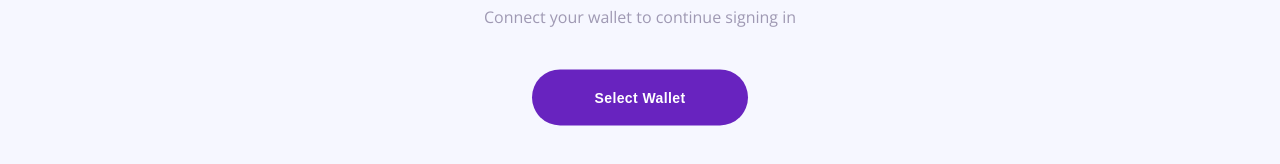
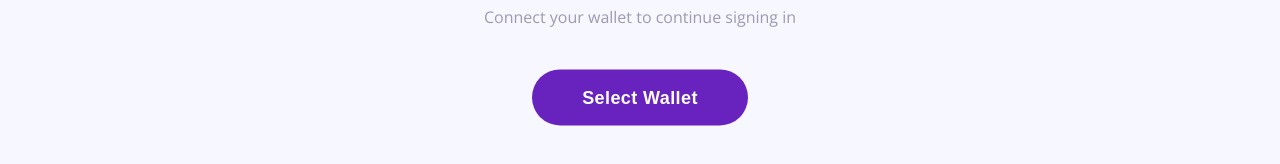
Before and after one commit to Sotatek-NguyenNguyen/gaming-adminpage, a Next.js app: page / in a window 1280 px wide. Shown: the part 396-560 px from the top of the page. Built offline with nearby package versions, Linux system fonts and the light colour scheme.

Commit message:
update: fontsize homepage

```diff
--- a/sass/pages/_home.scss
+++ b/sass/pages/_home.scss
@@ -13,6 +13,7 @@
     font-weight: 400;
     line-height: 130%;
     margin-bottom: 12px;
+    font-size: 24px;
     font-weight: bold;
     color: $color-primary;
   }
@@ -28,11 +29,11 @@
     color: $color--white;
     background: $color-primary;
     font-weight: 600;
+    font-size: 18px;
     border-radius: 32px;
     padding: 15px 48px 14px;
     width: 13.5rem;
     height: 3.5rem;
-    font-size: 14px;
     letter-spacing: 0.39998px;
     line-height: 24px;
     border: none;
```
